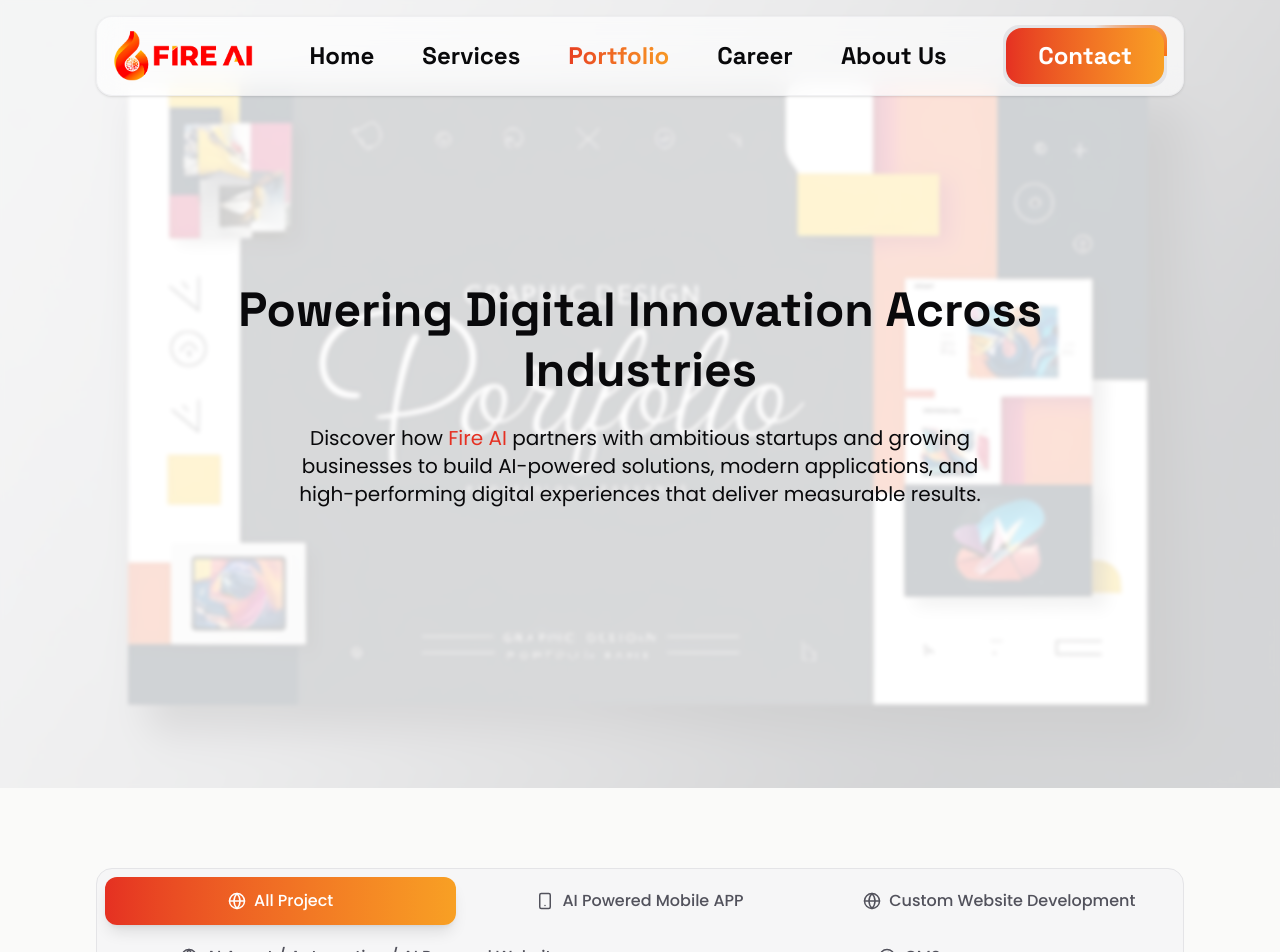
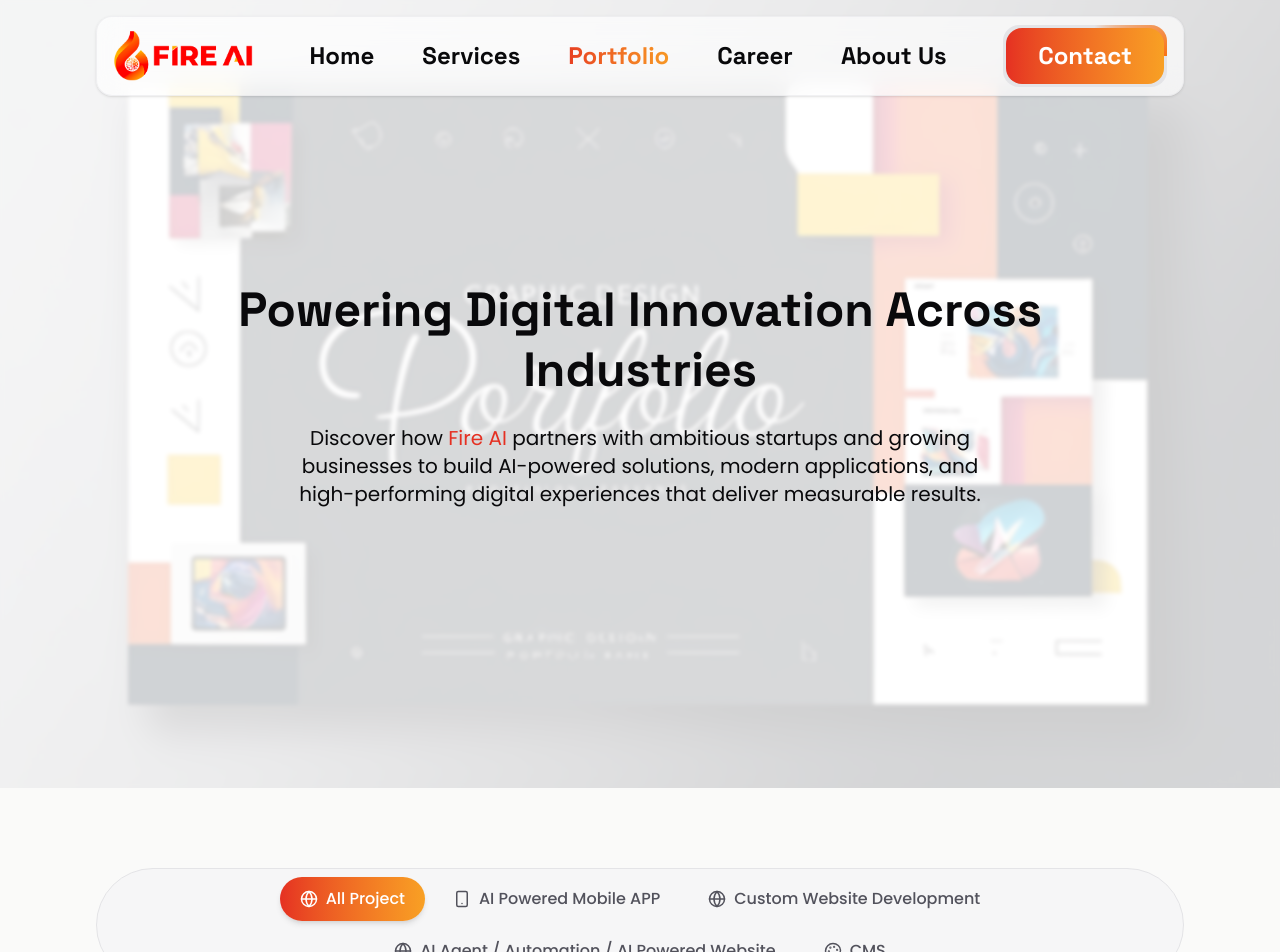
Before and after one commit to morshedsajid26/fai-website-light-theme, a Next.js app: page /portfolio in a window 1280 px wide. Shown: the top 952 px of the page. Built offline with nearby package versions, Linux system fonts and the light colour scheme.

Commit message:
portfolio tab updated

```diff
--- a/src/app/component/portfolio.jsx/Projects.jsx
+++ b/src/app/component/portfolio.jsx/Projects.jsx
@@ -36,7 +36,7 @@ const Projects = () => {
     <section className="py-20 bg-[#fafaf9]">
       <Container>
         {/* Filter Tabs Container */}
-        <div className="flex flex-nowrap md:flex-wrap items-center justify-start md:justify-center gap-2 bg-zinc-100/50 border border-zinc-200 p-2 rounded-2xl mb-12 overflow-x-auto [&::-webkit-scrollbar]:hidden [-ms-overflow-style:none] [scrollbar-width:none]">
+        <div className="flex flex-wrap items-center justify-center gap-1.5 sm:gap-2 bg-zinc-100/50 border border-zinc-200 p-1.5 sm:p-2 rounded-2xl md:rounded-full mb-10 md:mb-12 w-full">
           {categories.map((cat) => {
             const Icon = cat.icon;
             const isActive = activeCategory === cat.label;
@@ -44,21 +44,21 @@ const Projects = () => {
               <button
                 key={cat.id}
                 onClick={() => handleCategoryChange(cat.label)}
-                className={`flex items-center justify-center gap-2 px-5 py-3 rounded-xl text-sm md:text-base font-medium transition-colors duration-300 flex-1 min-w-max font-poppins ${
+                className={`flex items-center justify-center gap-1.5 sm:gap-2 px-3 sm:px-5 py-2.5 md:py-3 rounded-xl md:rounded-full text-xs sm:text-sm md:text-base font-medium transition-all duration-300 flex-grow sm:flex-grow-0 text-center ${
                   isActive
-                    ? "bg-gradient-to-r from-[#E53022] to-[#F8A024] text-white shadow-lg"
-                    : "text-zinc-600 hover:text-[#09090b] hover:bg-zinc-200"
+                    ? "bg-gradient-to-r from-[#E53022] to-[#F8A024] text-white shadow-md"
+                    : "text-zinc-600 hover:text-[#09090b] hover:bg-zinc-200/80"
                 }`}
               >
-                <Icon className="text-lg" />
-                <span className="whitespace-nowrap">{cat.label}</span>
+                <Icon className="text-base sm:text-lg shrink-0" />
+                <span className="whitespace-normal sm:whitespace-nowrap leading-tight">{cat.label}</span>
               </button>
             );
           })}
         </div>
 
         {/* Projects Grid with Framer Motion filtering */}
-        <motion.div layout className="grid grid-cols-1 md:grid-cols-3 gap-8">
+        <motion.div layout className="grid grid-cols-1 sm:grid-cols-2 lg:grid-cols-3 gap-6 md:gap-8">
           <AnimatePresence mode="popLayout">
             {visibleProjects.map((project) => (
               <motion.div
```
